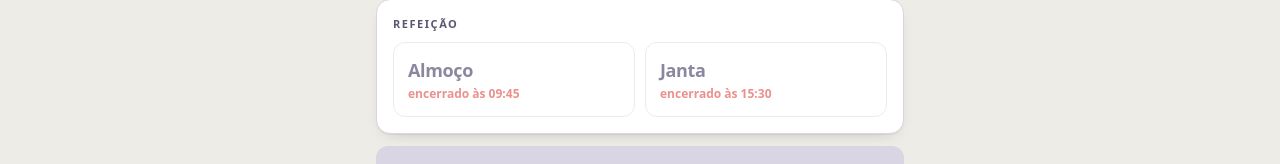
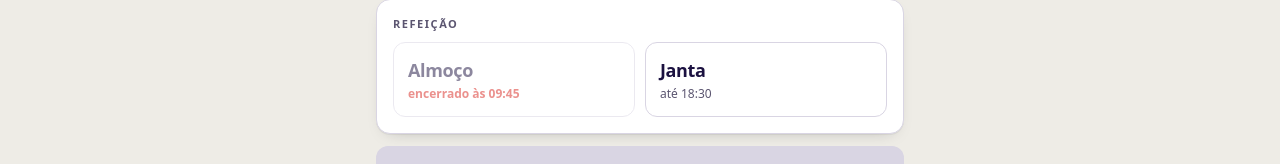
Before and after one commit to tuliosanto/marmitadtcea, a plain HTML site: page index.html in a window 1280 px wide. Shown: the part 409-573 px from the top of the page. Drawn offline with Linux system fonts and the light colour scheme.

Commit message:
Change dinner time in CONFIG
Updated dinner time in CONFIG from '15:30' to '18:30'.

```diff
--- a/index.html
+++ b/index.html
@@ -356,7 +356,7 @@ select{appearance:none;-webkit-appearance:none;background-image:url('data:[embed
 const CONFIG = {
   unidade: "Pedidos de",   // texto pequeno acima de "Marmita" no cabeçalho
   fusoHorario: "America/Sao_Paulo",
-  prazos: { almoco: "09:45", janta: "15:30" },
+  prazos: { almoco: "09:45", janta: "18:30" },
   whatsappRancho: "5551999999999",   // 55 + DDD + número, só dígitos
   setores: ["APP", "EMA", "SMSA", "SMSO", "SMST", "TWR/EMS"],  // fixos — edite aqui se precisar alterar
 };
```
